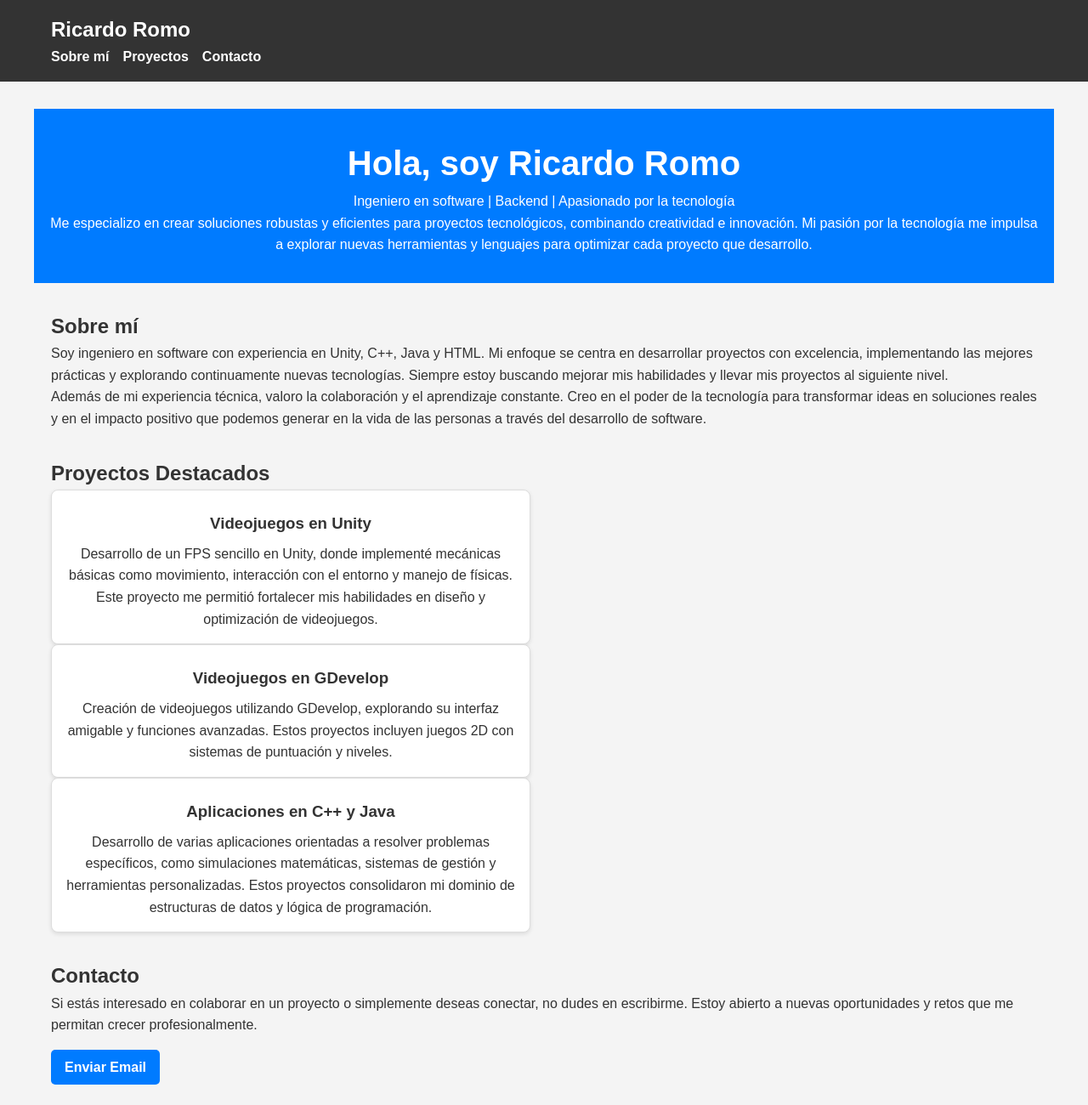
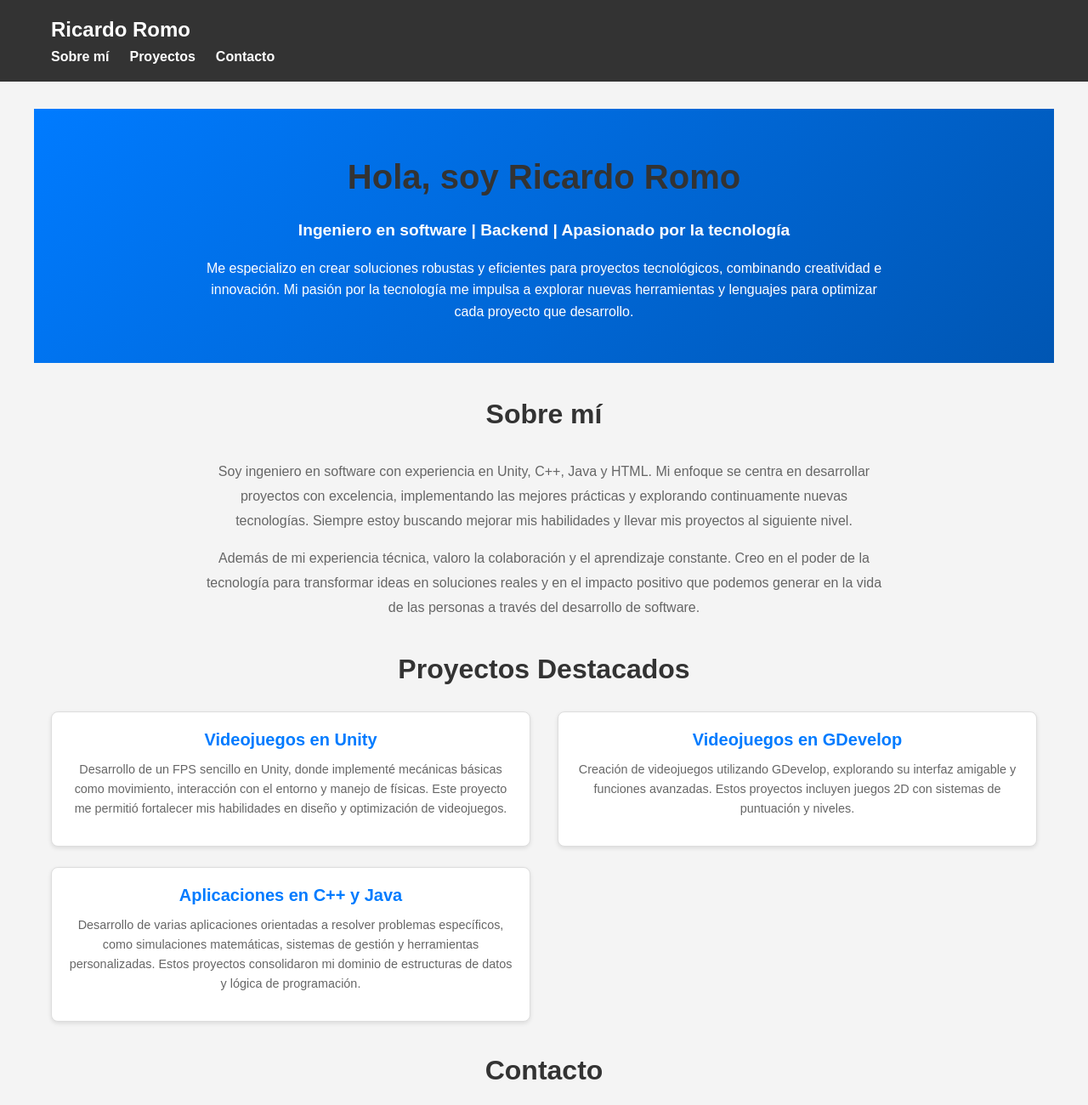
Before and after one commit to cd1355/cd1355.github.io, a plain HTML site: page index.html in a window 1280 px wide. Shown: the top 1300 px of the page at 85% size. Drawn offline with Linux system fonts and the light colour scheme.

Commit message:
se agrego una hoja de estilo :)

```diff
--- a/style.css
+++ b/style.css
@@ -12,6 +12,7 @@ body {
     background-color: #f4f4f4;
 }
 
+/* Estilo del header */
 header {
     background: #333;
     color: #fff;
@@ -30,36 +31,81 @@ header nav {
 header nav ul {
     list-style: none;
     display: flex;
-    gap: 1rem;
+    gap: 1.5rem;
 }
 
 header nav ul li a {
     color: #fff;
     text-decoration: none;
     font-weight: bold;
+    transition: color 0.3s;
 }
 
+header nav ul li a:hover {
+    color: #007bff;
+}
+
+/* Hero Section */
 #hero {
     text-align: center;
-    padding: 2rem 1rem;
-    background: #007bff;
+    padding: 3rem 1rem;
+    background: linear-gradient(135deg, #007bff, #0056b3);
     color: #fff;
 }
 
 #hero h2 {
     font-size: 2.5rem;
+    margin-bottom: 1rem;
 }
 
+#hero .subtitle {
+    font-size: 1.2rem;
+    margin-bottom: 1rem;
+    font-weight: bold;
+}
+
+#hero .description {
+    max-width: 800px;
+    margin: 0 auto;
+    font-size: 1rem;
+}
+
+/* Secciones generales */
 section {
     max-width: 1200px;
     margin: 2rem auto;
     padding: 0 20px;
 }
 
+section h2 {
+    text-align: center;
+    margin-bottom: 1.5rem;
+    font-size: 2rem;
+    color: #333;
+}
+
+/* About Section */
+#about {
+    text-align: center;
+    line-height: 1.8;
+}
+
+#about p {
+    max-width: 800px;
+    margin: 0 auto 1rem;
+    color: #666;
+}
+
+/* Proyectos Section */
 #projects {
+    margin-top: 2rem;
+}
+
+.projects-grid {
     display: flex;
     flex-wrap: wrap;
-    gap: 1rem;
+    gap: 1.5rem;
+    justify-content: space-between;
 }
 
 .project-card {
@@ -70,17 +116,33 @@ section {
     width: calc(50% - 1rem);
     box-shadow: 0 2px 5px rgba(0, 0, 0, 0.1);
     text-align: center;
+    transition: transform 0.2s, box-shadow 0.2s;
+}
+
+.project-card:hover {
+    transform: translateY(-5px);
+    box-shadow: 0 4px 10px rgba(0, 0, 0, 0.2);
+}
+
+.project-card h3 {
+    font-size: 1.25rem;
+    margin-bottom: 0.5rem;
+    color: #007bff;
+}
+
+.project-card p {
+    font-size: 0.9rem;
+    color: #666;
+    margin-bottom: 1rem;
 }
 
 .project-card img {
     max-width: 100%;
     border-radius: 8px;
+    margin-bottom: 1rem;
 }
 
-.project-card h3 {
-    margin: 0.5rem 0;
-}
-
+/* Botones */
 .btn {
     display: inline-block;
     margin-top: 1rem;
@@ -90,12 +152,23 @@ section {
     text-decoration: none;
     border-radius: 5px;
     font-weight: bold;
+    transition: background 0.3s;
 }
 
 .btn:hover {
     background: #0056b3;
 }
 
+/* Contacto */
+#contact {
+    text-align: center;
+}
+
+#contact p {
+    margin-bottom: 1rem;
+}
+
+/* Footer */
 footer {
     text-align: center;
     background: #333;
```
